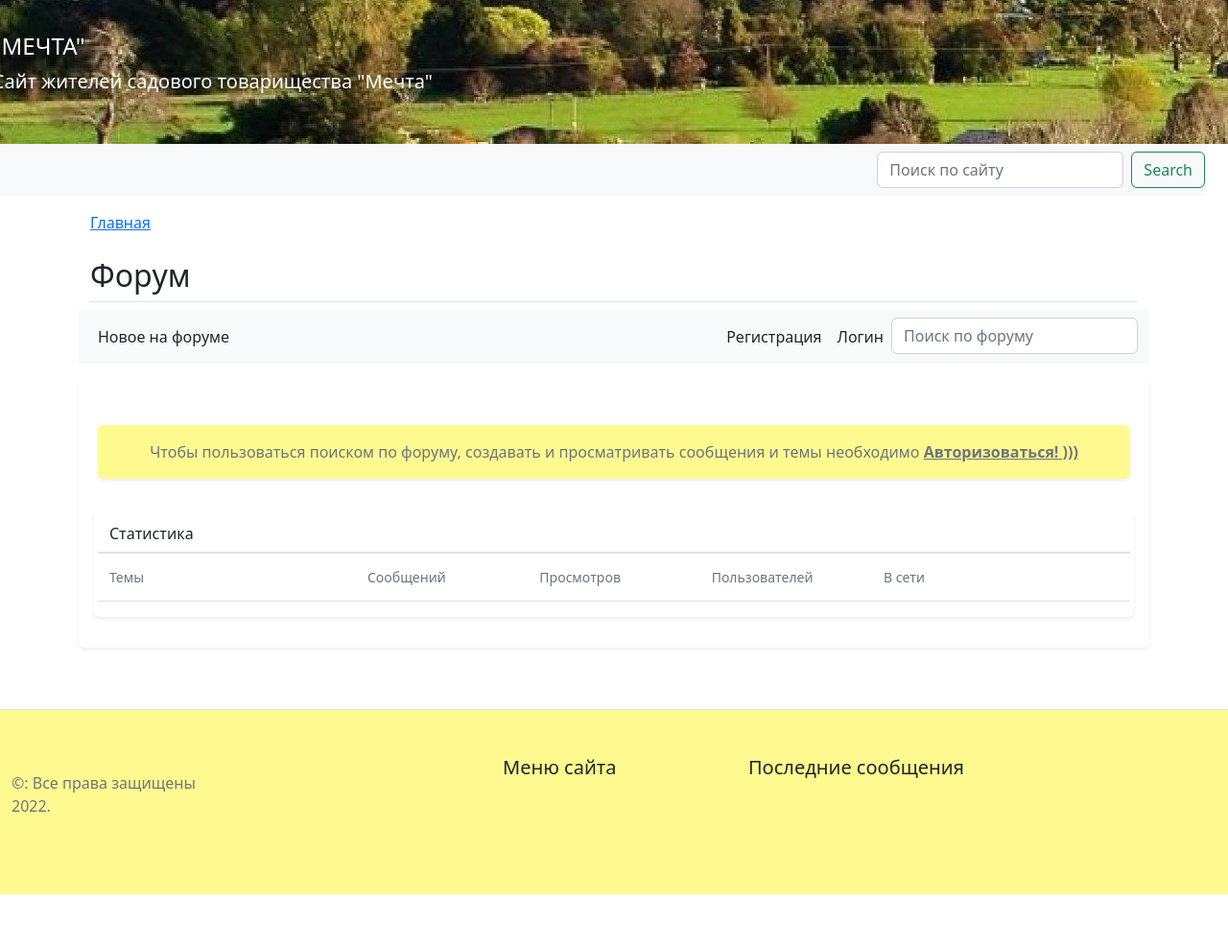
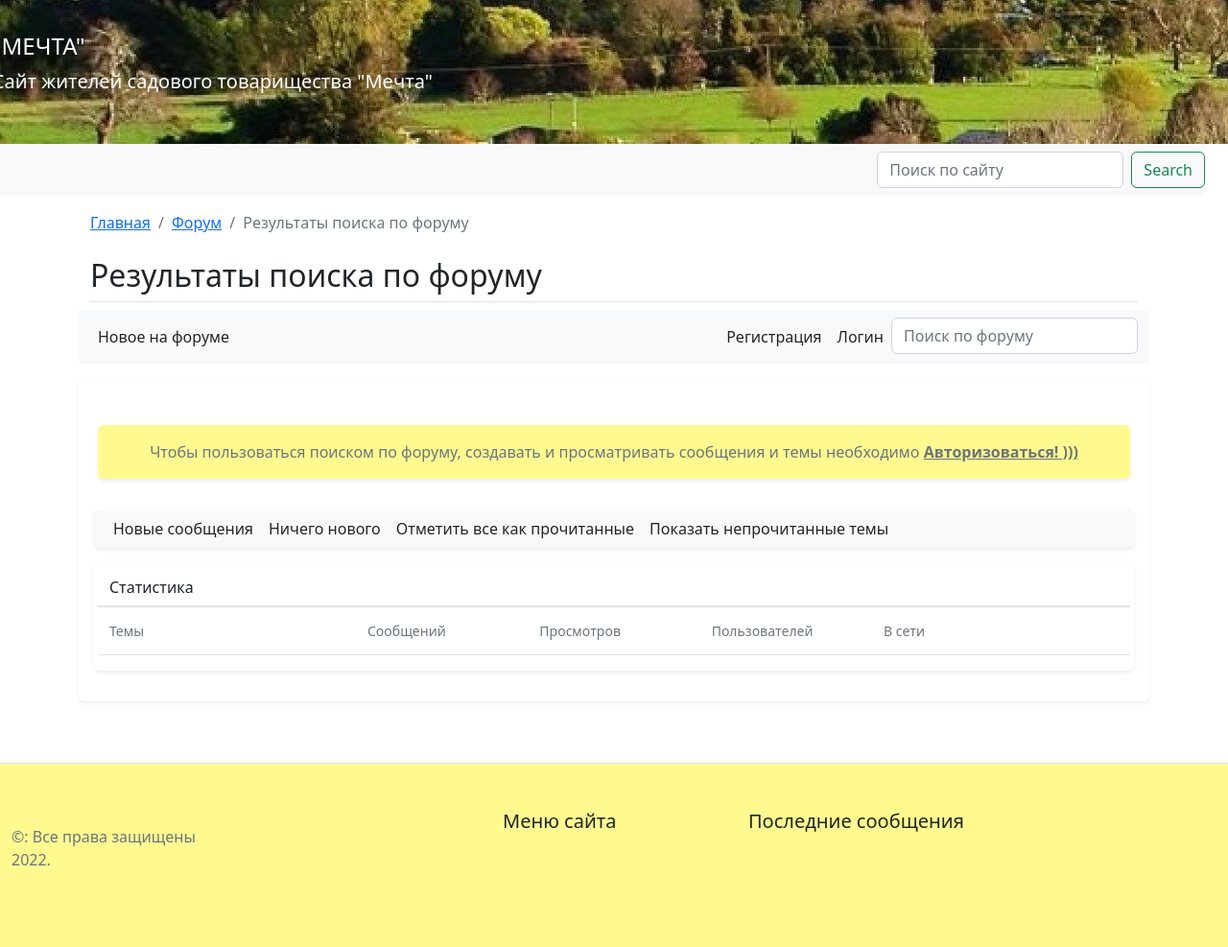
Before and after one commit to Al-Gon/web_forum_django, a Django app: template mechta/templates/forum/content/forum_search_results.html in a window 1280 px wide. Shown: the top 987 px of the page at 96% size. Before the commit the page ends 932 px from the top, so only its background shows below. Run offline with Django 3.2, Linux system fonts and the light colour scheme; the template is opened without the code that fills it, so the values that code supplies are empty; some libraries are stand-ins or nearby versions.

Commit message:
breadcrumbs added to forum_search_results.html

```diff
--- a/mechta/apps/website/views.py
+++ b/mechta/apps/website/views.py
@@ -1,6 +1,4 @@
 from django.views.generic import DetailView, ListView
-from view_breadcrumbs import DetailBreadcrumbMixin
-from django.utils.translation import gettext_lazy as _
 from mechta.apps.utils import DataMixin
 from .models import *
 
--- a/mechta/templates/forum/content/forum_search_results.html
+++ b/mechta/templates/forum/content/forum_search_results.html
@@ -1,6 +1,33 @@
-{% extends "forum/forum_category_page.html" %}
+{% extends "main.html" %}
 
-{% block page_content %}
+{% block title %} Результаты поиска по форуму {% endblock %}
+
+{% block second_page_link %}
+    <li class="breadcrumb-item">
+        <a href="{% url 'forum:page' %}">Форум</a>
+    </li>
+    <li class="breadcrumb-item active" aria-current="page">
+        Результаты поиска по форуму
+    </li>
+{% endblock %}
+
+
+{% block content_title %}
+
+    <h2 class="pb-2 border-bottom">
+        Результаты поиска по форуму
+    </h2>
+
+{% endblock %}
+
+{% block content %}
+
+<div class="row row-cols-1  align-items-md-center g-8 py-8">
+
+    {% include "forum/register_panel.html" %}
+
+    <div class=" my-3 p-3 bg-body rounded shadow-sm">
+
 
     {% if request.user.is_authenticated %}
          <div class="row border-bottom">
@@ -59,6 +86,26 @@
     {% else %}
         {% include "forum/suggestion_to_register.html" %}
     {% endif %}
+        <div class="container-fluid navbar-expand-lg navbar-light bg-light rounded shadow-sm">
+            <div class="d-flex mb-2 mt-2">
+                <div class="p-2">
+                    <a class="nav-link" href="#">Новые сообщения</a>
+                </div>
+                <div class="p-2">
+                    <a class="nav-link" href="#">Ничего нового</a>
+                </div>
+                <div class="p-2">
+                    <a class="nav-link" href="#">Отметить все как прочитанные</a>
+                </div>
+                <div class="p-2">
+                    <a class="nav-link" href="#">Показать непрочитанные темы</a>
+                </div>
+            </div>
+        </div>
 
+        {% include "forum/statistic_panel.html" %}
+
+    </div>
+</div>
 
 {% endblock %}
```
Lines whose indentation alone changed are shown as unchanged.
